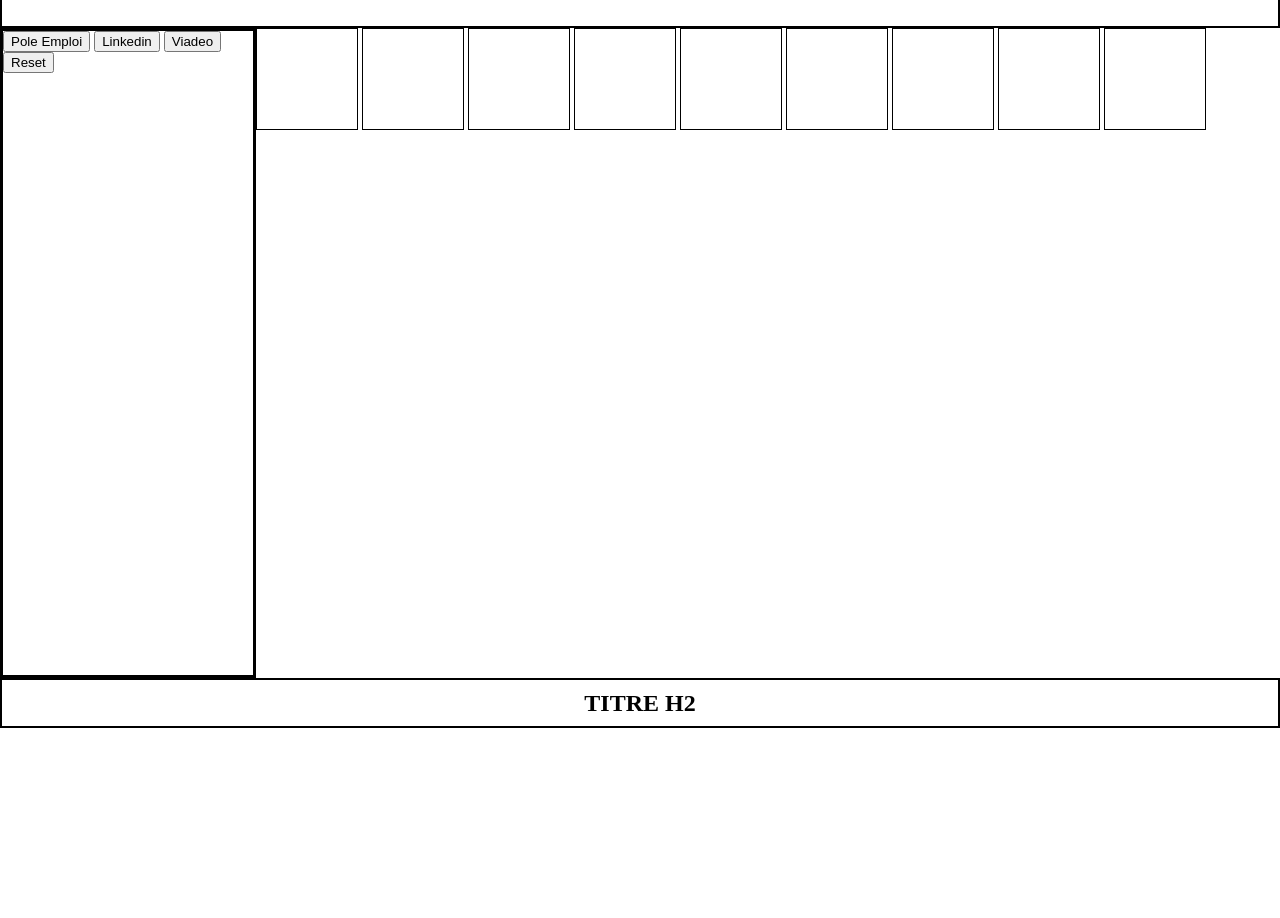
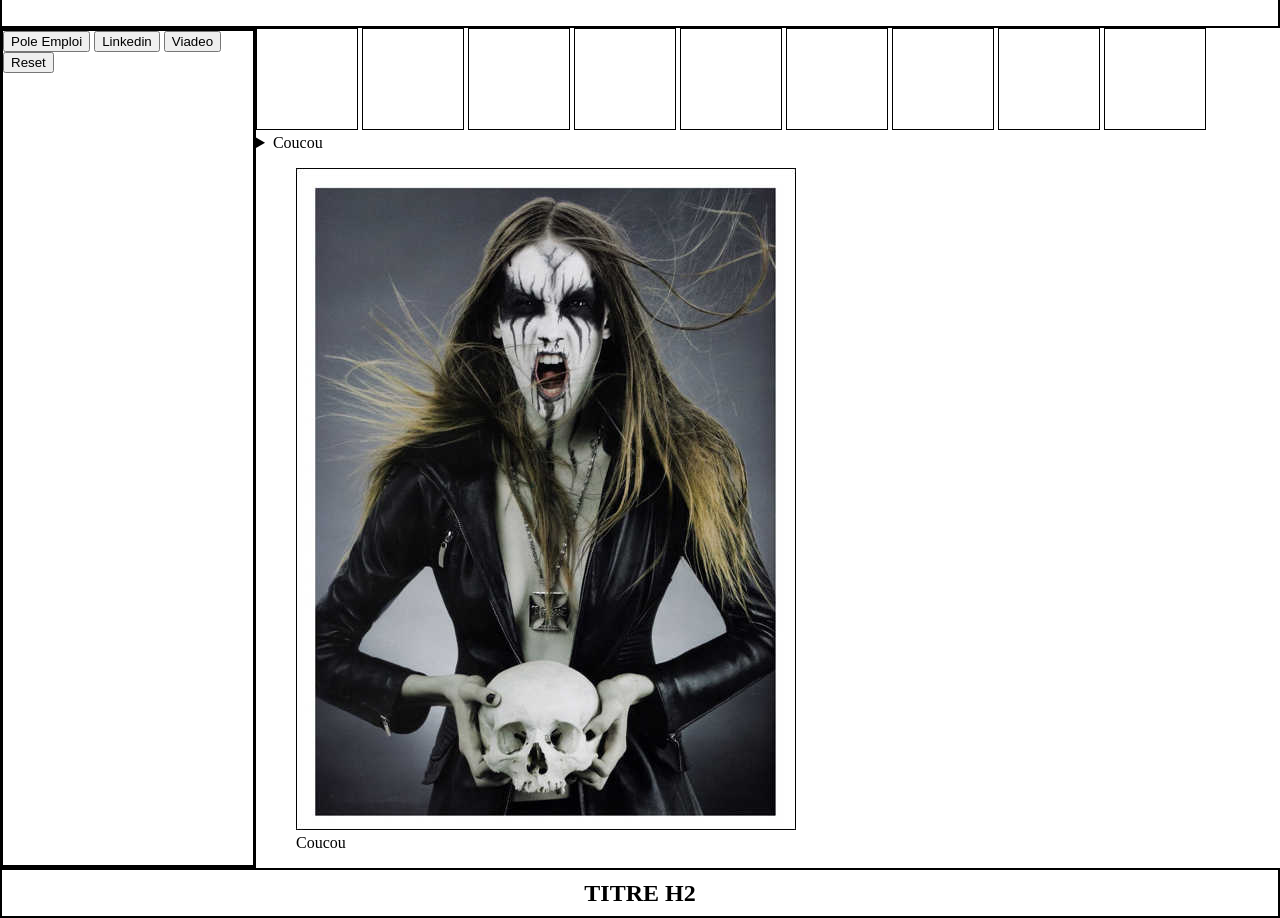
Before and after one commit to metallou/trombino, a plain HTML site: page index.html in a window 1280 px wide. Shown: the part 72-990 px from the top of the page. Before the commit the page ends 800 px from the top, so only its background shows below. Drawn offline with Linux system fonts and the light colour scheme.

Commit message:
added <details> and <figure> to test and think about their possible use during the project

```diff
--- a/index.html
+++ b/index.html
@@ -40,6 +40,19 @@
                     <div class="deux"></div>
                     <div class="trois"></div>
                     <div class="un"></div>
+                    <details>
+                        <summary>
+                            Coucou
+                        </summary>
+                        Tu veux voir ma bite ?
+                    </details>
+                    <figure>
+                        <img src="photos/Black_Metal_Barbies.jpg" alt="" />
+                        <figcaption>
+                            Coucou
+                        </figcaption>
+                    </figure>
+
                 </main>
             </div>
 
```
